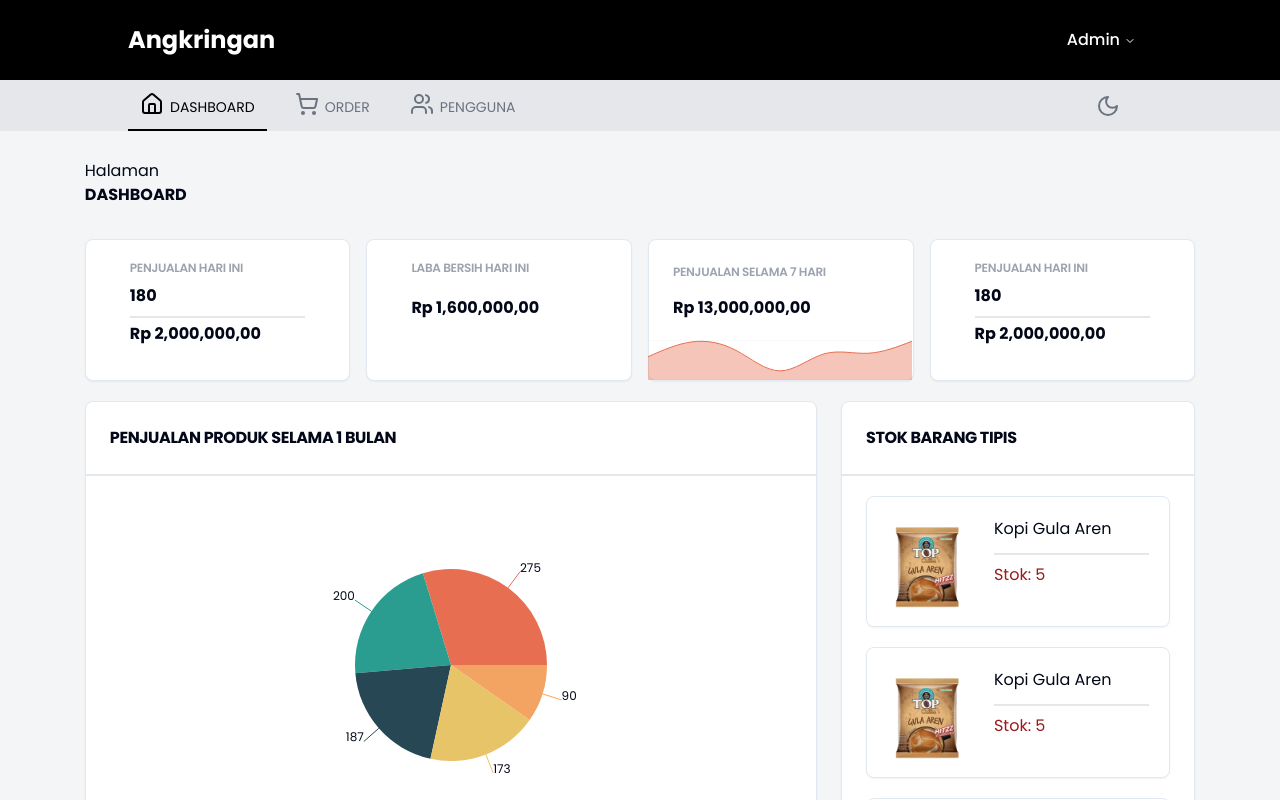
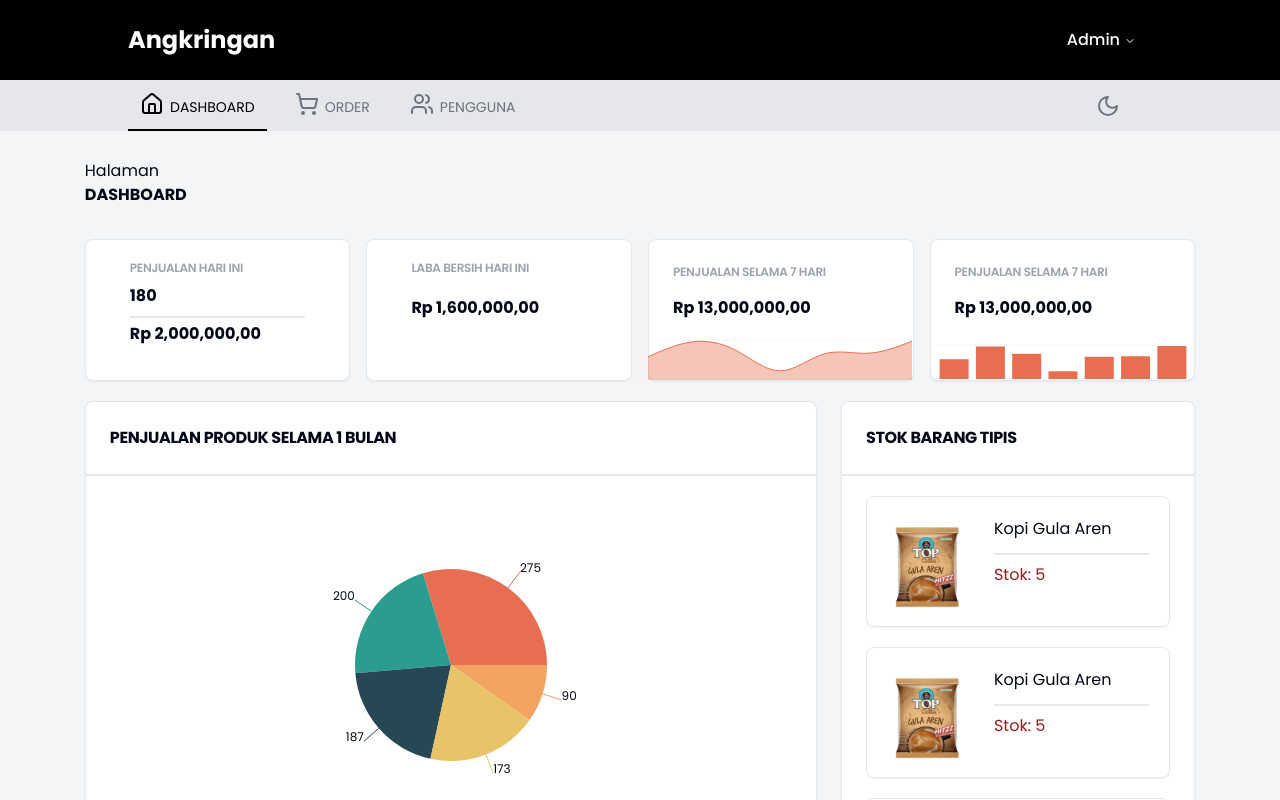
Before and after one commit to rifkyhilman/Angkringan-client, a React (Vite) app: page /dashboard in a window 1280 px wide. Shown: the top 800 px of the page. Built offline with nearby package versions, Linux system fonts and the light colour scheme.

Commit message:
:lipstick: New CardProfitsChart UI
new CardProfitsChart UI

```diff
--- /dev/null
+++ b/src/components/CardProfitsChart.jsx
@@ -0,0 +1,54 @@
+import { Bar, BarChart, CartesianGrid } from "recharts"
+import {
+  Card,
+  CardContent,
+  CardHeader,
+  CardTitle,
+} from "@/components/ui/card"
+import {
+  ChartContainer,
+  ChartTooltip,
+  ChartTooltipContent,
+} from "@/components/ui/chart"
+
+const CardProfitsChart = () => {
+    const chartData = [
+        { month: "Senin", desktop: 186 },
+        { month: "Selasa", desktop: 305 },
+        { month: "Rabu", desktop: 237 },
+        { month: "Kamis", desktop: 73 },
+        { month: "Jum'at", desktop: 209 },
+        { month: "Sabtu", desktop: 214 },
+        { month: "Minggu", desktop: 310 },
+      ]
+      const chartConfig = {
+        desktop: {
+          label: "Desktop",
+          color: "hsl(var(--chart-1))",
+        },
+      }
+    return (
+        <Card>
+            <CardHeader className="flex-row justify-between">
+                <CardTitle className="text-xs text-gray-400 uppercase">penjualan selama 7 hari</CardTitle>
+            </CardHeader>
+            <CardContent className="p-0">
+                <div className="-mt-[0.5rem] mb-5 px-6 font-bold">
+                    <p>Rp 13,000,000,00</p>
+                </div>
+                <ChartContainer config={chartConfig} className=" h-11 w-[16.5rem] -mb-[10px]">
+                    <BarChart accessibilityLayer data={chartData}>
+                        <CartesianGrid vertical={false} />
+                        <ChartTooltip
+                        cursor={false}
+                        content={<ChartTooltipContent hideLabel />}
+                        />
+                        <Bar dataKey="desktop" fill="var(--color-desktop)"/>
+                    </BarChart>
+                </ChartContainer>
+            </CardContent>
+        </Card>
+    )
+}
+
+export default CardProfitsChart;
--- a/src/pages/DashboardPage.jsx
+++ b/src/pages/DashboardPage.jsx
@@ -3,6 +3,7 @@ import CardPie from "@/components/CardPie";
 import CardSale from "@/components/CardSale";
 import CardProfits from "@/components/CardProfits";
 import CardSaleChart from "@/components/CardSaleChart";
+import CardProfitsChart from "@/components/CardProfitsChart";
 
 const DashboardPage = () => {
     return (
@@ -17,7 +18,7 @@ const DashboardPage = () => {
                 <CardSale/>
                 <CardProfits/>
                 <CardSaleChart/>
-                <CardSale/>
+                <CardProfitsChart/>
             </section>
             <section className="grid grid-cols-3 gap-6  max-md:grid-cols-1">
                 <CardPie/>
```
